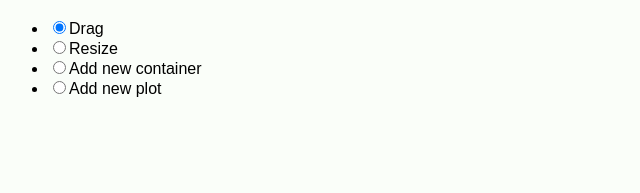
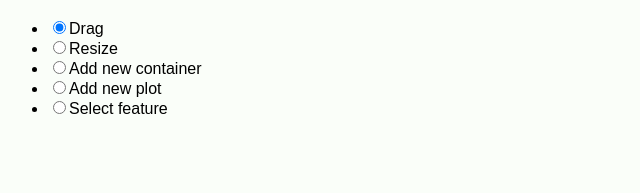
Before and after one commit to markblack96/garden-planner, a Flask app: page /designer in a window 1280 px wide. Shown: the part 607-800 px from the top of the page, without its empty margins (0-640 px from the left). Run offline with Flask 2, Linux system fonts and the light colour scheme; some libraries are stand-ins or nearby versions.

Commit message:
minor changes

```diff
--- a/static/scripts/app.js
+++ b/static/scripts/app.js
@@ -6,7 +6,10 @@ var height = 480;
 var numTicks = 10; // used later for gridlines and snapping
 var resolution = 20;
 
-var svg = d3.select("#svg-container").append("svg").attr("width", width).attr("height", height);
+var svg = d3.select("#svg-container")
+                .append("svg")
+                .attr("width", width)
+                .attr("height", height);
 
 // Arrays to hold garden plot objects
 var plots = [];
@@ -55,10 +58,11 @@ svg.selectAll("circle").data(circles).enter().append("circle")
     .attr("r", function(d) { return (d.r) })
 
 // controls click functionality
-d3.select("svg").
-  	on("click", function() {
+d3.select("svg")
+    .on("click", function() {
 	    var coords = d3.mouse(this);
-    	if (d3.select('input[name="options"]:checked').node().id === "draw") {
+    	if (d3.select('input[name="options"]:checked').node().id === "draw")
+    	{
             console.log(coords);
             var new_circle = {cx: coords[0], cy: coords[1], r: 25};
             circles.push(new_circle);
@@ -73,11 +77,12 @@ d3.select("svg").
             drag_methods(d3.selectAll("circle"))
             drag_methods(d3.selectAll("rect"))
         }
-		else if (d3.select('input[name="options"]:checked').node().id === "draw_plot") {
+		else if (d3.select('input[name="options"]:checked').node().id === "draw_plot")
+		{
 			var new_plot = {x: coords[0], y: coords[1]}; // temporary data, we should prob move this to the end
 			console.log(new_plot);
 		}
-    }); // above, we add a bunch of methods to each new circle, but there's a better way to do this I'm sure
+    });
 
  // drag functionality implementation
  var deltaX, deltaY;
@@ -209,11 +214,12 @@ function mouseOverHandler(d, i) {
 		};
 
 
- function mouseOutHandler(d, i) {
+function mouseOutHandler(d, i) {
  	div.transition()
 	 	.duration(500)
 	 	.style("opacity", 0);
- }
+}
+
 
 
 // round function taken from danasilver example
--- a/templates/design.html
+++ b/templates/design.html
@@ -27,6 +27,7 @@ svg {
 <li><input type="radio" name="options" id="resize">Resize</li>
 <li><input type="radio" name="options" id="draw">Add new container</li>
 <li><input type="radio" name="options" id="draw_plot">Add new plot</li>
+<li><input type="radio" name="options" id="select">Select feature</li>
 </ul>
 </div>
 <script src="{{url_for('static', filename='scripts/app.js')}}"></script>
```
